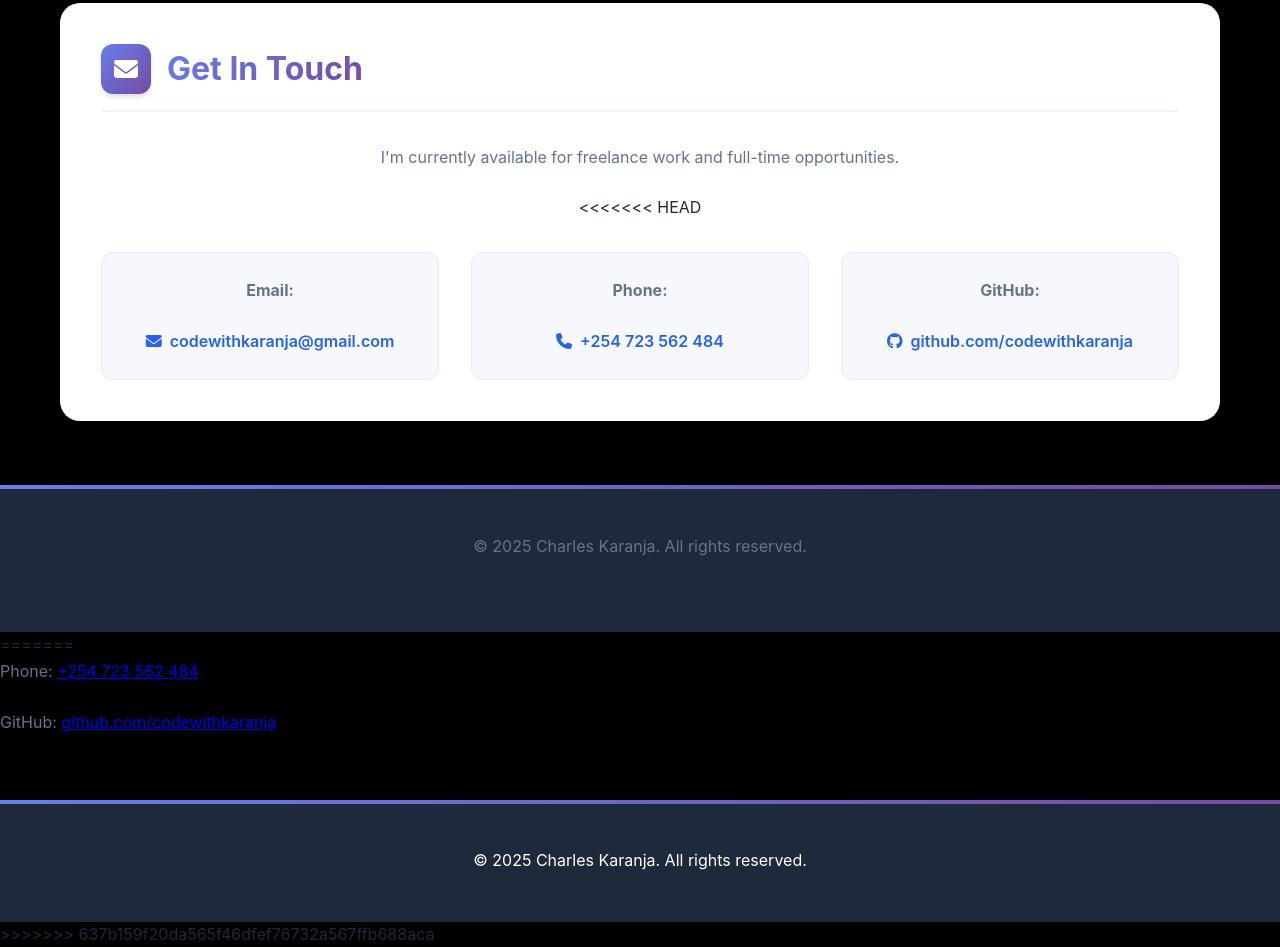
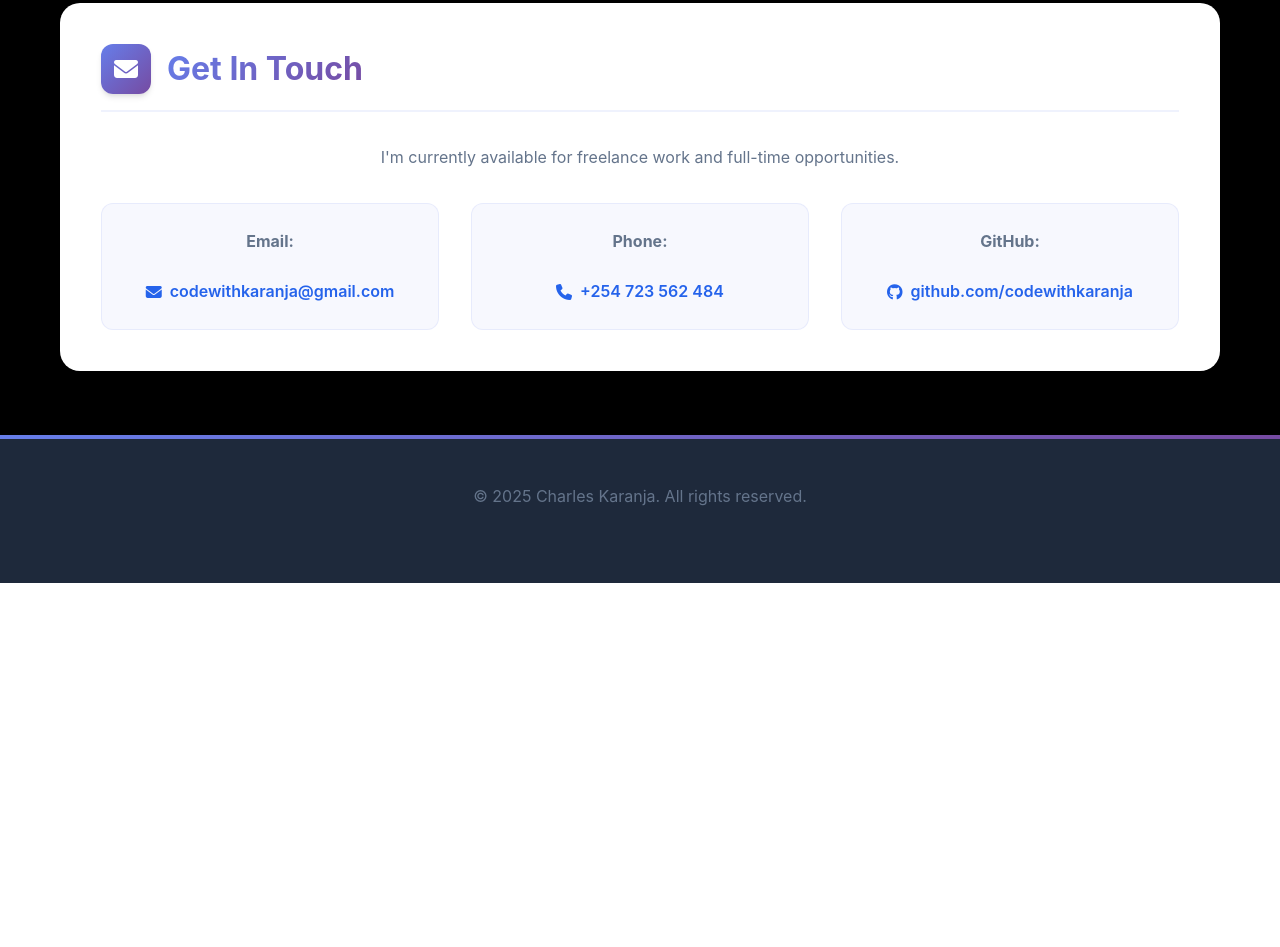
Before and after one commit to Codewithkaranja/myportfolio, a plain HTML site: page index.html in a window 1280 px wide. Shown: the part 3413-4360 px from the top of the page. After the commit the page ends 3996 px from the top, so only its background shows below. Drawn offline with Linux system fonts and the light colour scheme.

Commit message:
Updated portfolio styling and assets

```diff
--- a/index.html
+++ b/index.html
@@ -378,7 +378,6 @@
           I'm currently available for freelance work and full-time
           opportunities.
         </p>
-<<<<<<< HEAD
         <div class="contact-info">
           <div class="contact-item">
             <p><strong>Email:</strong></p>
@@ -409,18 +408,5 @@
     </footer>
 
     <script src="onetam.js"></script>
-=======
-        <p>Phone: <a href="tel:+254723562484">+254 723 562 484</a></p>
-        <p>
-          GitHub:
-          <a href="https://github.com/codewithkaranja" target="_blank"
-            >github.com/codewithkaranja</a
-          >
-        </p>
-      </section>
-    </div>
-
-    <footer>&copy; 2025 Charles Karanja. All rights reserved.</footer>
->>>>>>> 637b159f20da565f46dfef76732a567ffb688aca
   </body>
 </html>
```
